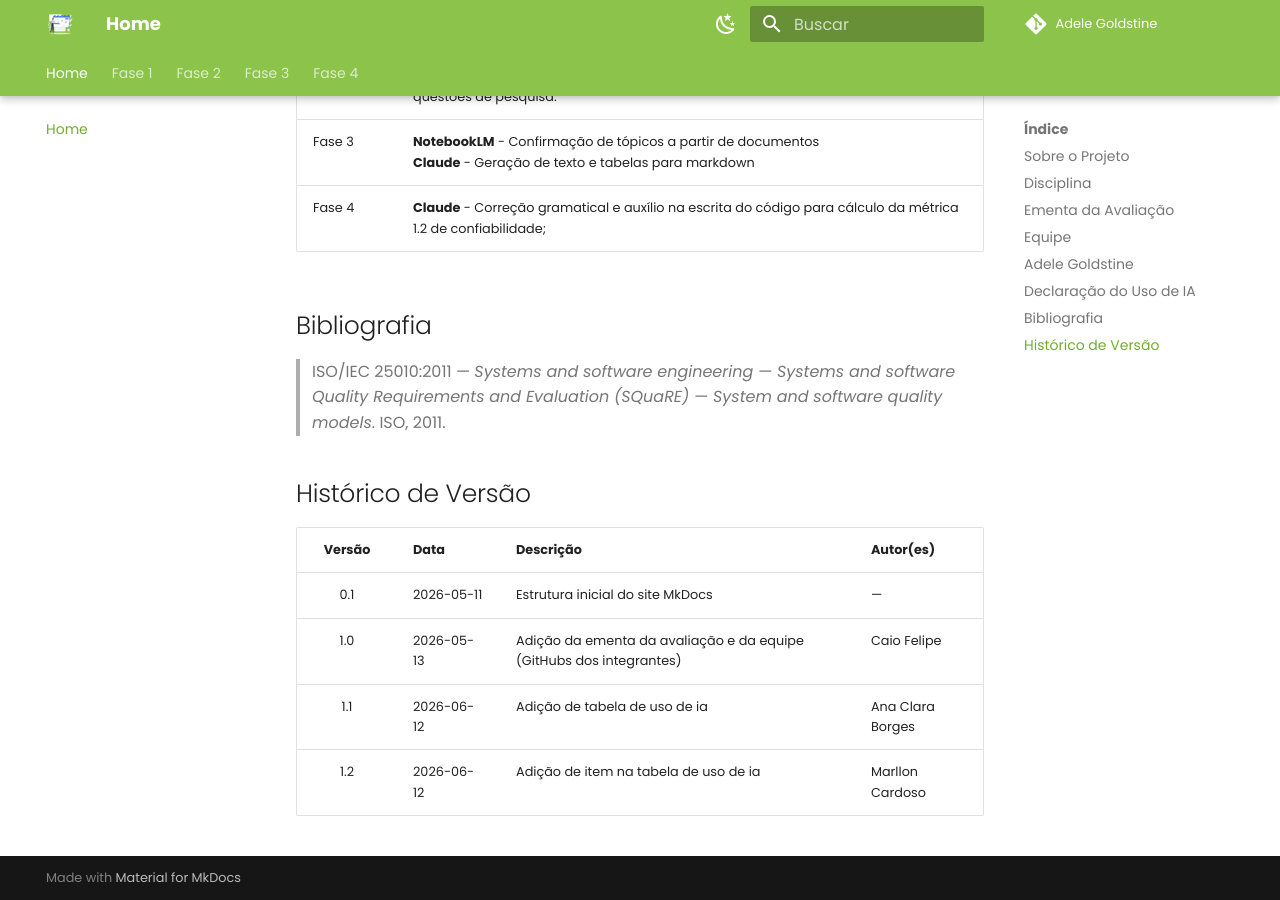
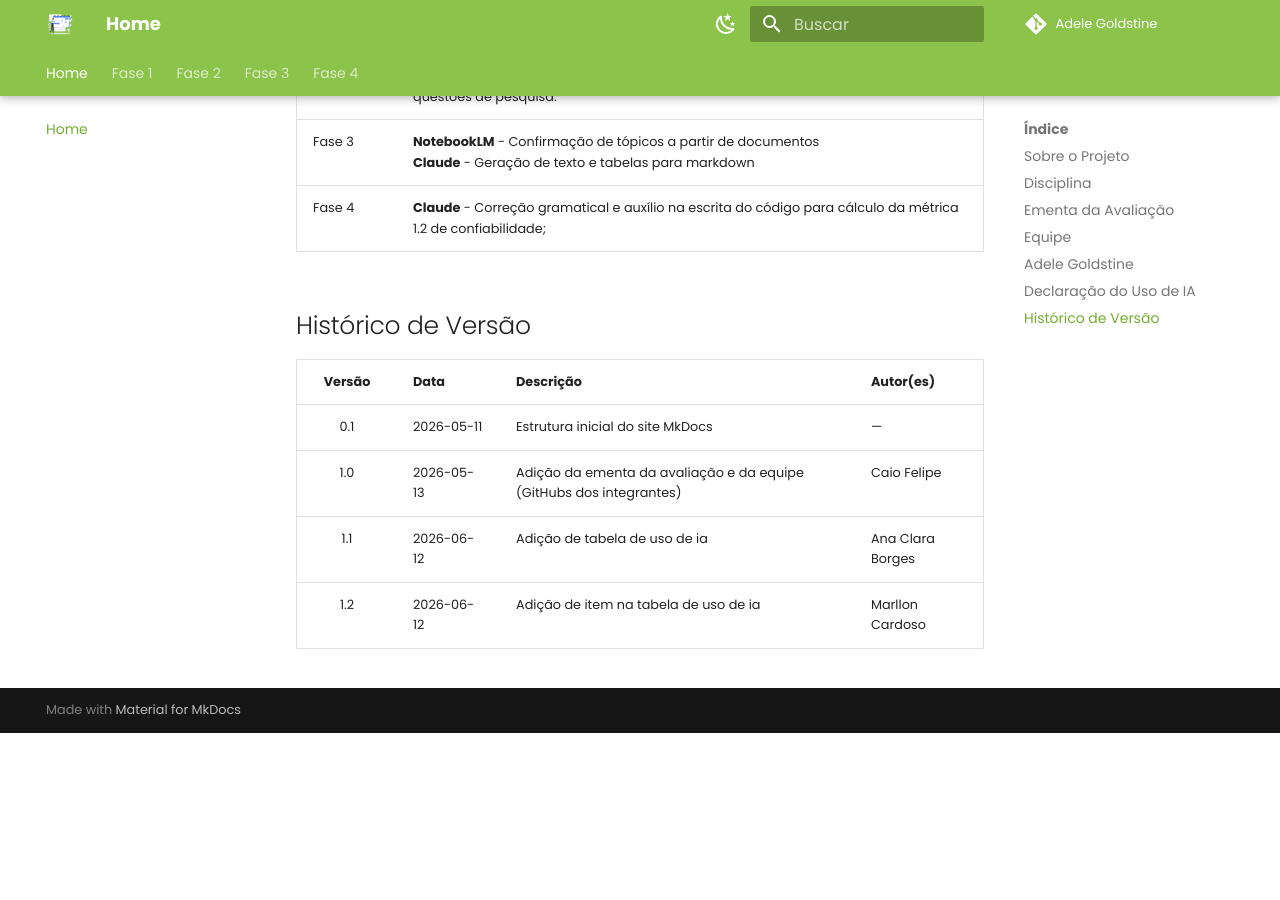
Before and after one commit to FCTE-Qualidade-de-Software-1/2026-1_T01_ADELE_GOLDSTINE, an MkDocs documentation site: the page built from docs/index.md, in a window 1280 px wide and 900 px high, scrolled down 1934 px. Built offline with MkDocs 1.6.1 and Material for MkDocs 9.7.7, drawn with Linux system fonts in a browser that asks for light colours; comment, search, counter and statistics services are not loaded; after the commit the page ends 2667 px from its top, so only the background shows below that.

Commit message:
cleanup: retira bibliografia do index.md

```diff
--- a/docs/index.md
+++ b/docs/index.md
@@ -46,11 +46,6 @@ Adele Goldstine (1920–1964) foi uma matemática e cientista da computação am
 | Fase 3 | **NotebookLM** - Confirmação de tópicos a partir de documentos <br> **Claude** - Geração de texto e tabelas para markdown|
 | Fase 4 | **Claude** - Correção gramatical e auxílio na escrita do código para cálculo da métrica 1.2 de confiabilidade; |
 
-
-## Bibliografia
-
-> ISO/IEC 25010:2011 — *Systems and software engineering — Systems and software Quality Requirements and Evaluation (SQuaRE) — System and software quality models*. ISO, 2011.
-
 ## Histórico de Versão
 
 | Versão | Data       | Descrição                              | Autor(es) |
```
